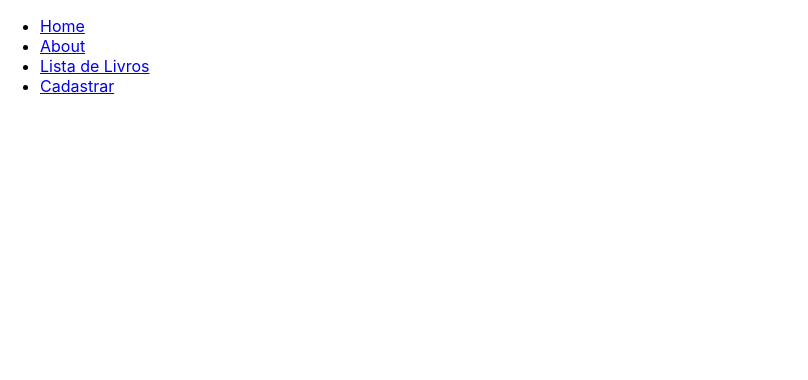
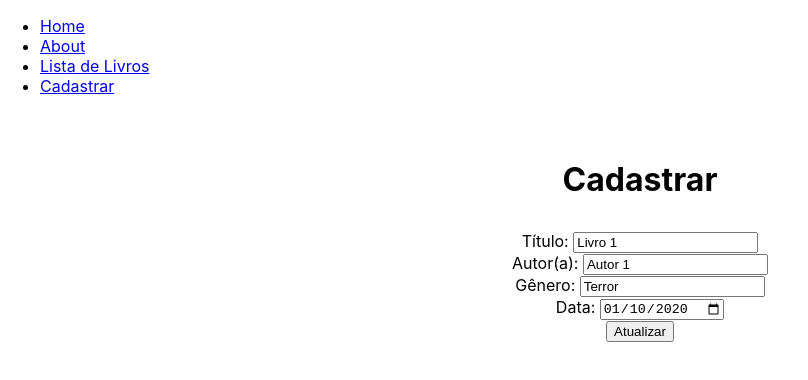
Before and after one commit to WilliamNovak/READING-JOURNAL, a React (Create React App) app: page /bookform/1 in a window 1280 px wide. Shown: the top 380 px of the page, without its empty margins (0-808 px from the left). Built offline with nearby package versions, Linux system fonts and the light colour scheme.

Commit message:
update books feature

```diff
--- a/src/App.js
+++ b/src/App.js
@@ -9,9 +9,9 @@ import "./App.css";
 
 export default function App() {
   const [books, setBooks] = useState([
-    {id: 1, title: 'Livro 1', author: 'Autor 1', genre: 'Terror', date: '10/01/2020'},
-    {id: 2, title: 'Livro 2', author: 'Autor 2', genre: 'Ficção', date: '09/06/2018'},
-    {id: 3, title: 'Livro 3', author: 'Autor 3', genre: 'Romance', date: '27/11/2021'}
+    {id: 1, title: 'Livro 1', author: 'Autor 1', genre: 'Terror', date: '2020-01-10'},
+    {id: 2, title: 'Livro 2', author: 'Autor 2', genre: 'Ficção', date: '2018-06-09'},
+    {id: 3, title: 'Livro 3', author: 'Autor 3', genre: 'Romance', date: '2021-11-27'}
   ]);
 
   const [bookId, setBookId] = useState(4);
@@ -19,6 +19,10 @@ export default function App() {
   const addBook = (newBook) => {
     setBooks([...books, {...newBook, id: bookId}]);
     setBookId(bookId => bookId + 1);
+  };
+
+  const updateBook = (updatedBook) => {
+    setBooks(books.map(book => (book.id === updatedBook.id ? updatedBook : book)));
   };
 
   const removeBook = (index) => {
@@ -33,7 +37,8 @@ export default function App() {
           <Route path="/" element={<Home/>} />
           <Route path="/about" element={<About/>} />
           <Route path="/booklist" element={<BookList books={books} removeBook={removeBook}/>} />
-          <Route path="/bookform" element={<BookForm addBook={addBook}/>} />
+          <Route path="/bookform" element={<BookForm addBook={addBook} updateBook={updateBook} books={books}/>} />
+          <Route path="/bookform/:id" element={<BookForm addBook={addBook} updateBook={updateBook} books={books}/>} />
         </Routes>
       </div>
     </Router>
--- a/src/components/BookForm/BookForm.js
+++ b/src/components/BookForm/BookForm.js
@@ -1,13 +1,24 @@
-import { useState } from "react";
+import { useEffect, useState } from "react";
+import { useParams } from "react-router-dom";
 
-const BookForm = ({ addBook }) => {
+const BookForm = ({ addBook, updateBook, books }) => {
+    const { id } = useParams();
+
     const newBook = {
         title: '',
         author: '',
         genre: '',
         date: ''
     }
-    const [book, setBook] = useState(newBook);
+
+    const existingBook = books.find(book => book.id === Number(id));
+    const [book, setBook] = useState(existingBook || newBook);
+
+    useEffect(() => {
+        if (existingBook) {
+            setBook(existingBook);
+        }
+    }, [existingBook]);
 
     const handleChange = (e) => {
         setBook({
@@ -18,8 +29,12 @@ const BookForm = ({ addBook }) => {
 
     const handleSubmit = (e) => {
         e.preventDefault();
-        addBook(book);
-        setBook(newBook);
+        if (id) {
+            updateBook(book);
+        } else {
+            addBook(book);
+            setBook(newBook);
+        }
     }
 
     return (
@@ -30,7 +45,7 @@ const BookForm = ({ addBook }) => {
                 <label>Autor(a): <input type="text" name="author" value={book.author} onChange={handleChange}/></label><br></br>
                 <label>Gênero: <input type="text" name="genre" value={book.genre} onChange={handleChange}/></label><br></br>
                 <label>Data: <input type="date" name="date" value={book.date} onChange={handleChange}/></label><br></br>
-                <button type="submit">Adicionar</button>
+                <button type="submit">{id ? 'Atualizar' : 'Adicionar'}</button>
             </form>
         </div>
     );
--- a/src/components/BookList/BookList.js
+++ b/src/components/BookList/BookList.js
@@ -8,7 +8,7 @@ const BookList = ({ books, removeBook }) => {
             <ul>
                 {books.map((book, index) => (
                     <li key={index}>
-                        <Link to="/bookform">{book.title} - {book.author} - {book.genre} - {book.date}</Link>
+                        <Link to={`/bookform/${book.id}`}>{book.title} - {book.author} - {book.genre} - {new Date(book.date).toLocaleDateString("pt-BR")}</Link>
                         <button onClick={() => removeBook(book.id)}>Excluir</button>
                     </li>
                 ))}
```
